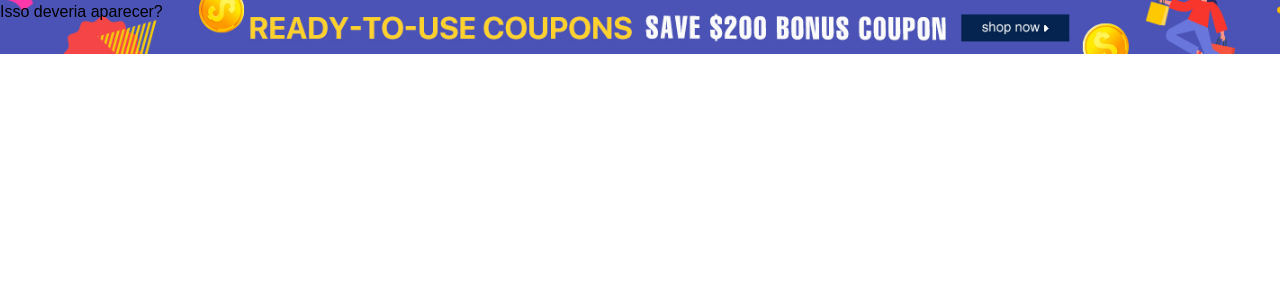
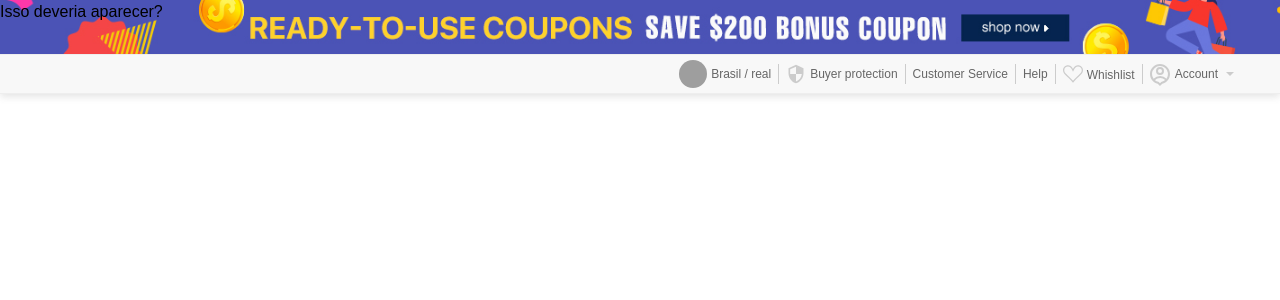
Before and after one commit to kaiqueBellmont/Store, a Next.js app in the folder shop/: page / in a window 1280 px wide. Shown: the top 300 px of the page. Built offline with nearby package versions, Linux system fonts and the light colour scheme; grey boxes are pictures that could not be loaded.

Commit message:
finishing ad top

```diff
--- a/shop/components/header/Top.js
+++ b/shop/components/header/Top.js
@@ -1,11 +1,46 @@
 import styles from './styles.module.scss'
+import { MdSecurity } from 'react-icons/md'
+import { BsSuitHeart } from 'react-icons/bs'
+import { RiAccountPinCircleLine, RiArrowDropDownFill } from 'react-icons/ri'
+import Link from 'next/link'
+
 
 export default function Top() {
   return (
     <div className={styles.top}>
-        <div className={styles.top__container}>
-
-        </div>
+      <div className={styles.top__container}>
+        <div></div>
+        <ul className={styles.top__list}>
+          <li>
+            <img src="https://upload.wikimedia.org/wikipedia/commons/0/01/Brazil_flag_300.png"
+              alt="" />
+              <span>Brasil / real</span>
+          </li>
+          <li>
+            <MdSecurity/>
+            <span>Buyer protection</span>
+          </li>
+          <li>
+            <span>Customer Service</span>
+          </li>
+          <li>
+            <span>Help</span>
+          </li>
+          <li>
+            <BsSuitHeart/>
+            <Link href="/profile/whishlist">
+            <span>Whishlist</span>
+            </Link>
+          </li>
+          <li>
+            <div className={styles.flex}>
+              <RiAccountPinCircleLine/>
+              <span>Account</span>
+              <RiArrowDropDownFill/>
+            </div>
+          </li>
+        </ul>
+      </div>
     </div>
   )
 }
--- a/shop/components/header/styles.module.scss
+++ b/shop/components/header/styles.module.scss
@@ -1,13 +1,93 @@
-.header{
+.header {
   height: 100%;
-
+  box-shadow: $shadow-1;
 }
 
+//AD---------------------------------------------------
 .ad {
   height: 54px;
   width: 100%;
   background-image: url("../../public/images/ad.jpg");
   background-size: cover;
   background-repeat: no-repeat;
-  background-position : 50% 50%;
+  background-position: 50% 50%;
 }
+
+//TOP---------------------------------------------------
+.top {
+  background: #f8f8f8;
+  border-top: 1px solid #eee;
+  border-bottom: 1px solid #eee;
+
+  &__container {
+    max-width: 95%;
+    margin: 0 auto;
+    padding: 5px;
+    display: flex;
+    align-items: center;
+    justify-content: space-between;
+  }
+
+  &__list {
+    display: flex;
+    gap: 15px;
+
+    li {
+      position: relative;
+      display: flex;
+      align-items: center;
+      justify-content: center;
+      gap: 4px;
+      color: #666;
+      cursor: pointer;
+
+      .flex {
+        display: flex;
+        align-items: center;
+        gap: 2px;
+
+        svg {
+          transform: scale(1.2);
+          margin-right: 3px;
+        }
+      }
+
+      img {
+        width: 28px;
+        height: 28px;
+        object-fit: cover;
+        border-radius: 50%;
+      }
+
+      svg {
+        width: 20px;
+        height: 20px;
+        fill: #ccc;
+      }
+
+      span {
+        font-size: 12px;
+      }
+      &::after {
+        content: "";
+        position: absolute;
+        right: -8px;
+        top: 50%;
+        transform: translateY(-50%);
+        width: 1px;
+        height: 20px;
+        background: #ccc;
+      }
+      &:last-of-type {
+        &::after {
+          display: none;
+        }
+      }
+      &:hover {
+        span {
+          color: #000;
+        }
+      }
+    }
+  }
+}
--- a/shop/styles/base.scss
+++ b/shop/styles/base.scss
@@ -1 +1,307 @@
 $red-color: rgb(192, 46, 27);
+$blue-color: #2f82ff;
+$dark-blue-color: #1a28f1dc;
+$yellow-color: #fac80f;
+$violet-color: #5a31f4;
+$green-color: #3c811f;
+$redish-color: #f15f6f;
+$grey-color: #f8f8f8;
+$light-error-color: #fd010169;
+$error-color: #ed4337;
+$error-secondary-color: #f02f2fd8;
+$success-color: #6cc070;
+$shadow-1: rgba(99, 99, 99, 0.2) 0px 2px 8px 0px;
+$shadow-2: rgba(99, 99, 99, 0.1) 0px 0px 4px 0px;
+$cubic-bezier: cubic-bezier(0.175, 0.885, 0.32, 1.275);
+.container {
+  max-width: 1550px;
+  margin: 0 auto;
+  padding: 1rem;
+}
+.btn_primary {
+  display: flex;
+  align-items: center;
+  justify-content: center;
+  gap: 5px;
+  background: $blue-color;
+  color: #fff;
+  font-weight: 600;
+  cursor: pointer;
+  width: 100%;
+  border-radius: 2px;
+}
+.btn_outlined {
+  display: flex;
+  align-items: center;
+  justify-content: center;
+  gap: 5px;
+  color: $blue-color;
+  background: $grey-color;
+  font-weight: 600;
+  cursor: pointer;
+  width: 100%;
+  border-radius: 2px;
+}
+.flex {
+  display: flex;
+  align-items: center;
+  gap: 5px;
+}
+.wrap {
+  flex-wrap: wrap;
+}
+.error {
+  padding: 10px;
+  color: $error-color;
+}
+.success {
+  padding: 10px;
+  color: $success-color;
+}
+.scrollbar::-webkit-scrollbar {
+  width: 5px;
+}
+.scrollbar::-webkit-scrollbar-thumb {
+  background: #aeaeafa1;
+  border-radius: 5px;
+}
+//-------------Swipers------
+.swiper {
+  width: 100%;
+  height: 100%;
+}
+
+.swiper-slide {
+  text-align: center;
+  font-size: 18px;
+  background: #fff;
+
+  /* Center slide text vertically */
+  display: -webkit-box;
+  display: -ms-flexbox;
+  display: -webkit-flex;
+  display: flex;
+  -webkit-box-pack: center;
+  -ms-flex-pack: center;
+  -webkit-justify-content: center;
+  justify-content: center;
+  -webkit-box-align: center;
+  -ms-flex-align: center;
+  -webkit-align-items: center;
+  align-items: center;
+}
+
+.swiper-slide img {
+  display: block;
+  width: 100%;
+  height: 100%;
+  object-fit: cover;
+}
+
+.swiper {
+  margin-left: 0 !important;
+  margin-right: auto;
+  cursor: pointer;
+  &:hover {
+    .swiper-button-prev,
+    .swiper-button-next {
+      display: grid;
+    }
+  }
+}
+.mainSwiper,
+.user__swiper,
+.flashDeals__swiper,
+.offers_swiper {
+  .swiper {
+    border-radius: 10px !important;
+    overflow: hidden !important;
+  }
+
+  .swiper-slide img {
+    height: 300px !important;
+    border-radius: 10px !important;
+    box-shadow: $shadow-1 !important;
+  }
+  .swiper-pagination-bullet {
+    width: 9px !important;
+    border-radius: 5px !important;
+  }
+  .swiper-pagination-bullet-active {
+    background: $blue-color !important;
+    background: #ffff !important;
+    width: 13px !important;
+  }
+  .swiper-button-prev,
+  .swiper-button-next {
+    color: #fff !important;
+    transform: scale(0.5) !important;
+    width: 50px !important;
+    height: 80px !important;
+    transition: 0.2s;
+    background: rgba(102, 102, 102, 0.354) !important;
+    display: none;
+    place-items: center;
+  }
+  .swiper-button-prev {
+    left: -13px;
+  }
+  .swiper-button-next {
+    right: -13px;
+  }
+}
+.mainSwiper {
+  .swiper-slide {
+    img {
+      // object-fit: contain;
+    }
+  }
+}
+.offers_swiper {
+  max-width: 700px;
+  transform: translateX(35%);
+  @media (max-width: 980px) {
+    transform: translateX(1%);
+    max-width: 750px;
+  }
+
+  .swiper {
+    width: 100%;
+    height: 100%;
+  }
+
+  .swiper-slide {
+    text-align: center;
+    font-size: 18px;
+    background: #fff;
+    /* Center slide text vertically */
+    display: -webkit-box;
+    display: -ms-flexbox;
+    display: -webkit-flex;
+    display: flex;
+    -webkit-box-pack: center;
+    -ms-flex-pack: center;
+    -webkit-justify-content: center;
+    justify-content: center;
+    -webkit-box-align: center;
+    -ms-flex-align: center;
+    -webkit-align-items: center;
+    align-items: center;
+    width: 150px !important;
+    border-radius: 10px !important;
+    height: 90% !important;
+    margin-top: 0.6rem !important;
+    box-shadow: $shadow-1;
+    &:hover {
+      transform: scale(1.03);
+      transition: 0.2s;
+    }
+    span {
+      position: absolute;
+      color: #fff;
+      &:first-of-type {
+        bottom: 10px;
+        width: 90px;
+        height: 25px;
+        border-radius: 50px;
+        font-size: 16px;
+        font-weight: 600;
+        background: $yellow-color;
+      }
+      &:last-of-type {
+        font-style: italic;
+        top: -5px;
+        right: -5px;
+        background: $redish-color;
+        height: 40px;
+        width: 40px;
+        border-radius: 50%;
+        display: grid;
+        place-items: center;
+        font-size: 16px;
+        font-weight: 600;
+        box-shadow: $shadow-1;
+      }
+    }
+  }
+
+  .swiper-slide img {
+    position: absolute;
+    top: 0;
+    width: 100%;
+    height: 100% !important;
+    object-fit: cover !important;
+  }
+  .swiper-pagination {
+    display: none;
+  }
+}
+.user__swiper {
+  position: relative;
+  margin-left: 2rem;
+  .swiper-slide {
+    display: flex;
+    align-items: center;
+    justify-content: center;
+    border-radius: 18px;
+    font-size: 22px;
+    font-weight: bold;
+    color: #fff;
+    img {
+      height: 240px !important;
+    }
+  }
+}
+.flashDeals__swiper {
+  .swiper-slide {
+    img {
+      border-radius: 0 !important;
+      height: 320px !important;
+    }
+  }
+  .swiper-button-next,
+  .swiper-button-prev {
+    top: 35%;
+  }
+  @media (max-width: 450px) {
+    .swiper-button-next,
+    .swiper-button-prev {
+      display: grid !important;
+    }
+  }
+}
+.products__swiper {
+  .swiper-button-next,
+  .swiper-button-prev {
+    background: #fff;
+    width: 40px;
+    height: 40px;
+    border-radius: 50%;
+    display: grid;
+    place-items: center;
+    color: #666;
+    box-shadow: $shadow-1;
+    &::after {
+      transform: scale(0.5);
+    }
+  }
+}
+.simillar_swiper {
+  max-width: 650px;
+  .swiper-pagination {
+    display: none !important;
+  }
+  img {
+    width: 100px;
+    height: 160px;
+    object-fit: cover;
+    cursor: pointer;
+    @media (min-width: 461px) {
+      width: 150px;
+      height: 200px;
+    }
+  }
+}
+.adminproduct__swiper {
+}
+//-------------Swipers------
```
